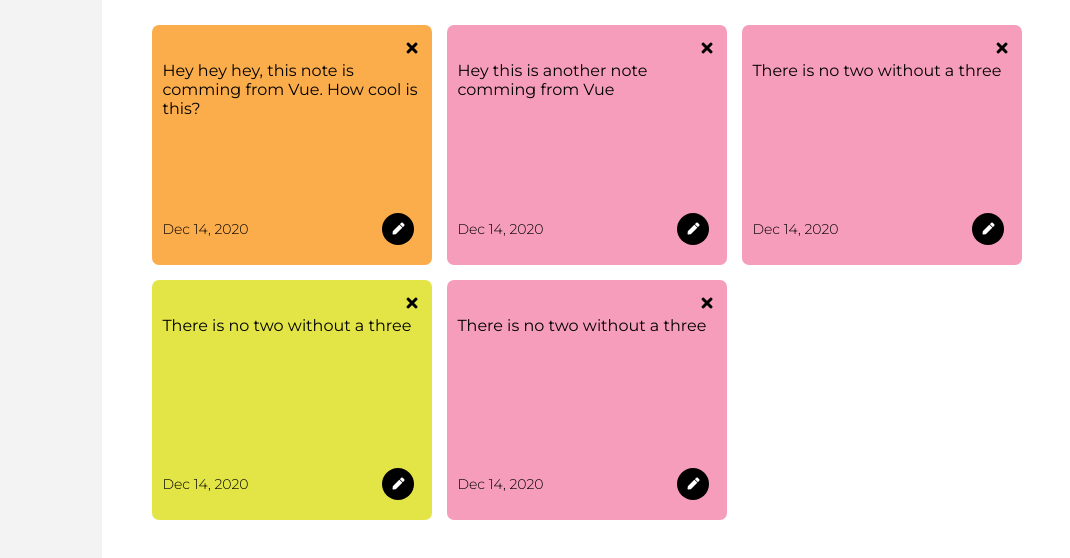
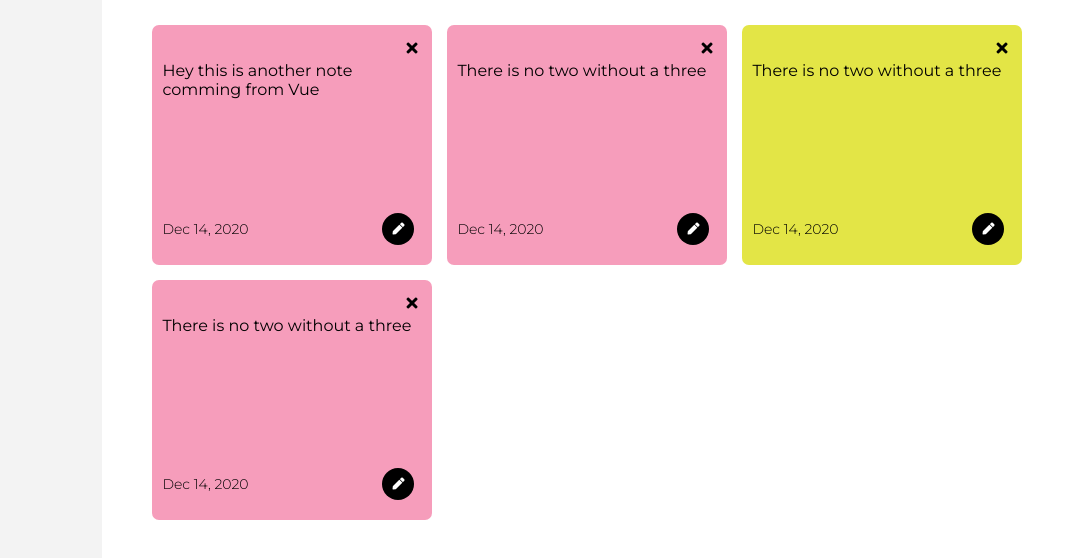
Before and after one commit to FedericoWalovnik/vue-notes-app, a website: page src/index.html in a window 1280 px wide. Both pictures are taken after a click on the icon 411 px from the left and 172 px from the top of the page. Shown: the part 124-682 px from the top of the page, without its empty margins (0-1070 px from the left). Drawn offline with nearby package versions, Linux system fonts and the light colour scheme.

Commit message:
delete note done

```diff
--- a/src/index.html
+++ b/src/index.html
@@ -22,7 +22,7 @@
             <i class="inputModal__closeButton fas fa-times" @click="toggleModal()"></i>
             <div class="inputModal__title title-secundary">Add a note</div>
             <label for="textarea" class="inputModal__label">Note:</label>
-            <textarea placeholder="Put your thoughts in a note..." name="textarea" class="inputModal__textArea" maxlength="150"></textarea>
+            <textarea placeholder="Put your thoughts in a note..." name="textarea" class="inputModal__textArea" maxlength="150" v-model="userNoteInput"></textarea>
 
             <label for="color" class="inputModal__label">Color:</label>
             <div class="inputModal__radio">
@@ -75,7 +75,7 @@
             </div>
             <div v-else class="notes-container">
                 <div v-for="(note, index) in notes" class="note" :class="`backgroundColor_${note.color}`">
-                    <i class="note__deleteButton fas fa-times"></i>
+                    <i class="note__deleteButton fas fa-times" @click="deleteNote(index)"></i>
                     <p class="paragraph-principal">{{note.text}}</p>
                     <div class="note__bottomElements">
                         <p class="paragraph-secundary">{{note.date}}</p>
--- a/src/js/app.js
+++ b/src/js/app.js
@@ -28,6 +28,7 @@ const app = Vue.createApp({
           color: "pink",
         },
       ],
+      userNoteInput: "",
       modalVisible: false,
     };
   },
@@ -45,6 +46,9 @@ const app = Vue.createApp({
       this.modalVisible = !this.modalVisible;
       console.log(this.modalVisible);
     },
+    deleteNote(index) {
+      this.notes.splice(index, 1);
+    },
   },
 });
 
--- a/src/sass/layout/_notes-container.scss
+++ b/src/sass/layout/_notes-container.scss
@@ -7,6 +7,6 @@
   grid-auto-rows: 30vh;
 
   @include respond(phone) {
-    grid-template-columns: repeat(auto-fit, 1fr);
+    grid-template-columns: repeat(auto-fit, 80%);
   }
 }
```
Also changed, not shown: src/css/style.css.
